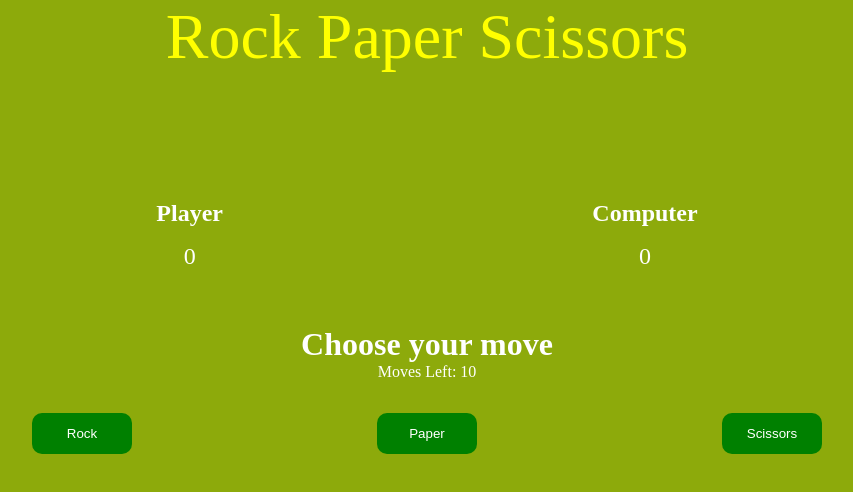
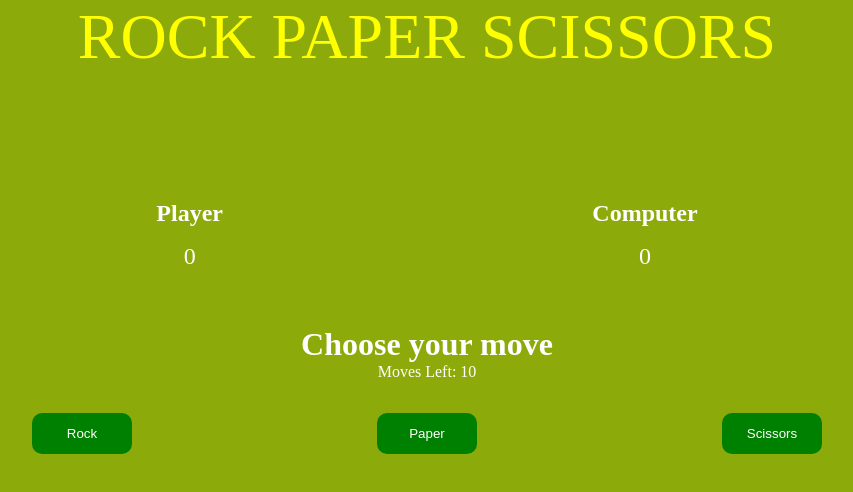
Before and after one commit to Adonai-Technologies/rock-paper-scissors-game, a plain HTML site: page index.html in a window 1280 px wide. Shown: the whole page, without its empty margins (213-1066 px from the left). Drawn offline with Linux system fonts and the light colour scheme.

Commit message:
NEW UPDATES

```diff
--- a/index.html
+++ b/index.html
@@ -12,7 +12,7 @@
 <body>
     <section class="game">
         <!--Title -->
-        <div class="title">Rock Paper Scissors</div>
+        <div class="title">ROCK PAPER SCISSORS</div>
 
         <!--Display Score of player and computer -->
         <div class="score">
```
